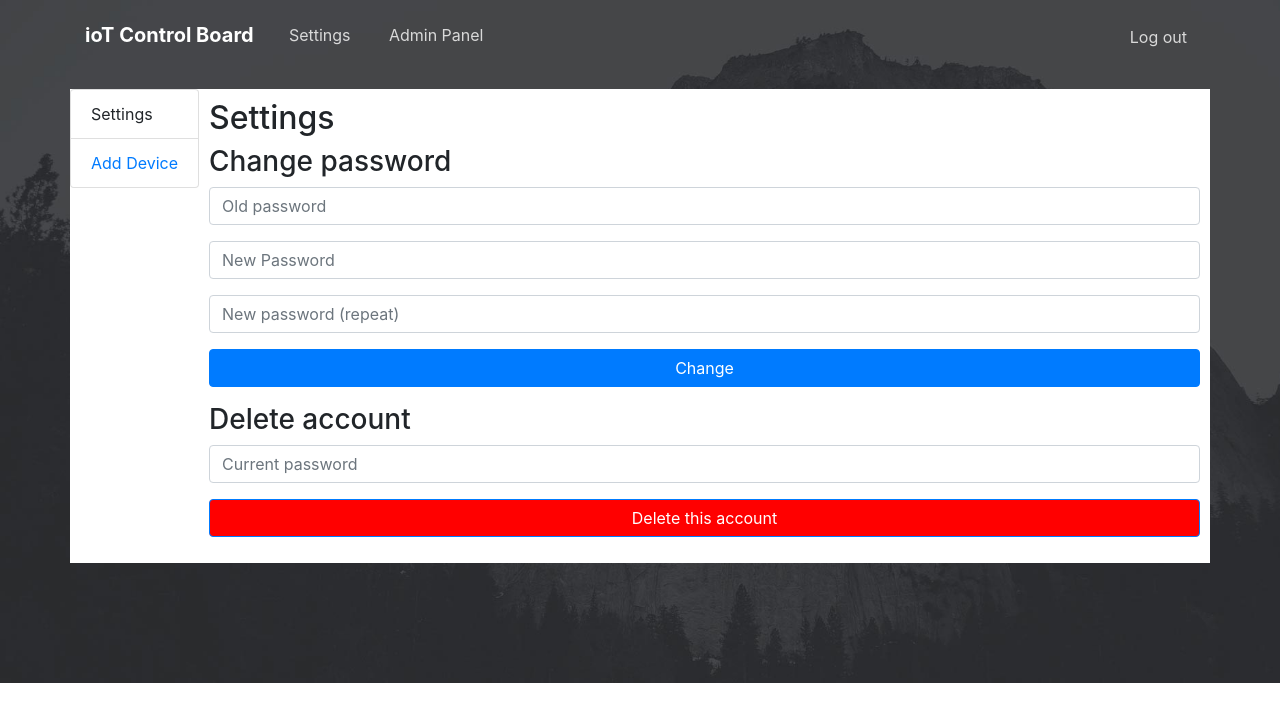
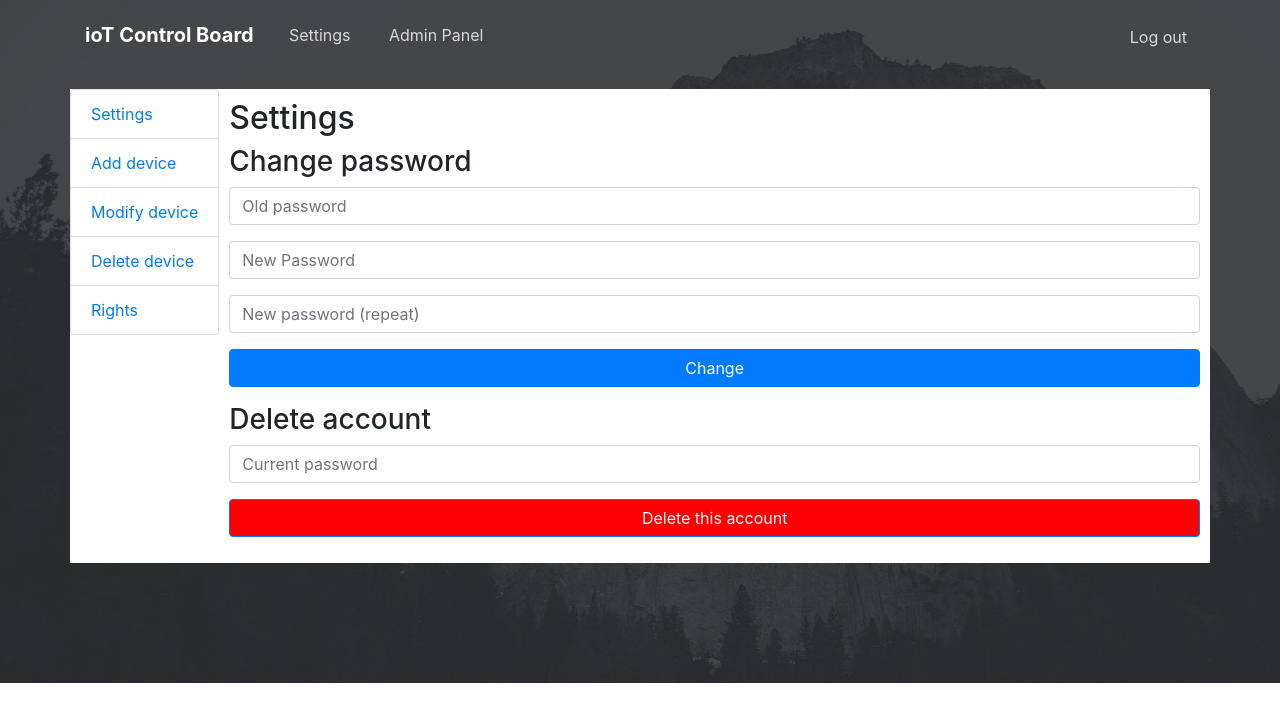
Before and after one commit to xorob0/IoT-Control-Board, a PHP site: page /settings.php in a window 1280 px wide. Shown: the top 722 px of the page. Run offline with PHP 8.4, Linux system fonts and the light colour scheme; a user stored in the database is signed in; some libraries are stand-ins or nearby versions.

Commit message:
Added setting' menu

```diff
--- a/Site/settings.php
+++ b/Site/settings.php
@@ -6,12 +6,8 @@
 	require_once('assets/php/modele/show.php');
 	require_once('assets/php/modele/idCheck.php');
 	include('template.php');
+	include('template_settings.php');
 ?>
-            <div class="container d-flex hero" style="background-color:#ffffff;padding:0px;">
-                <ul class="list-group">
-                    <li class="list-group-item"><span>Settings</span></li>
-                    <li class="list-group-item"><a href="add_device.php">Add Device</a></li>
-                </ul>
                 <div class="d-flex flex-column flex-fill" style="padding:10px;">
                     <h2 class="justify-content-center">Settings</h2>
                     <h3>Change password</h3>
```
